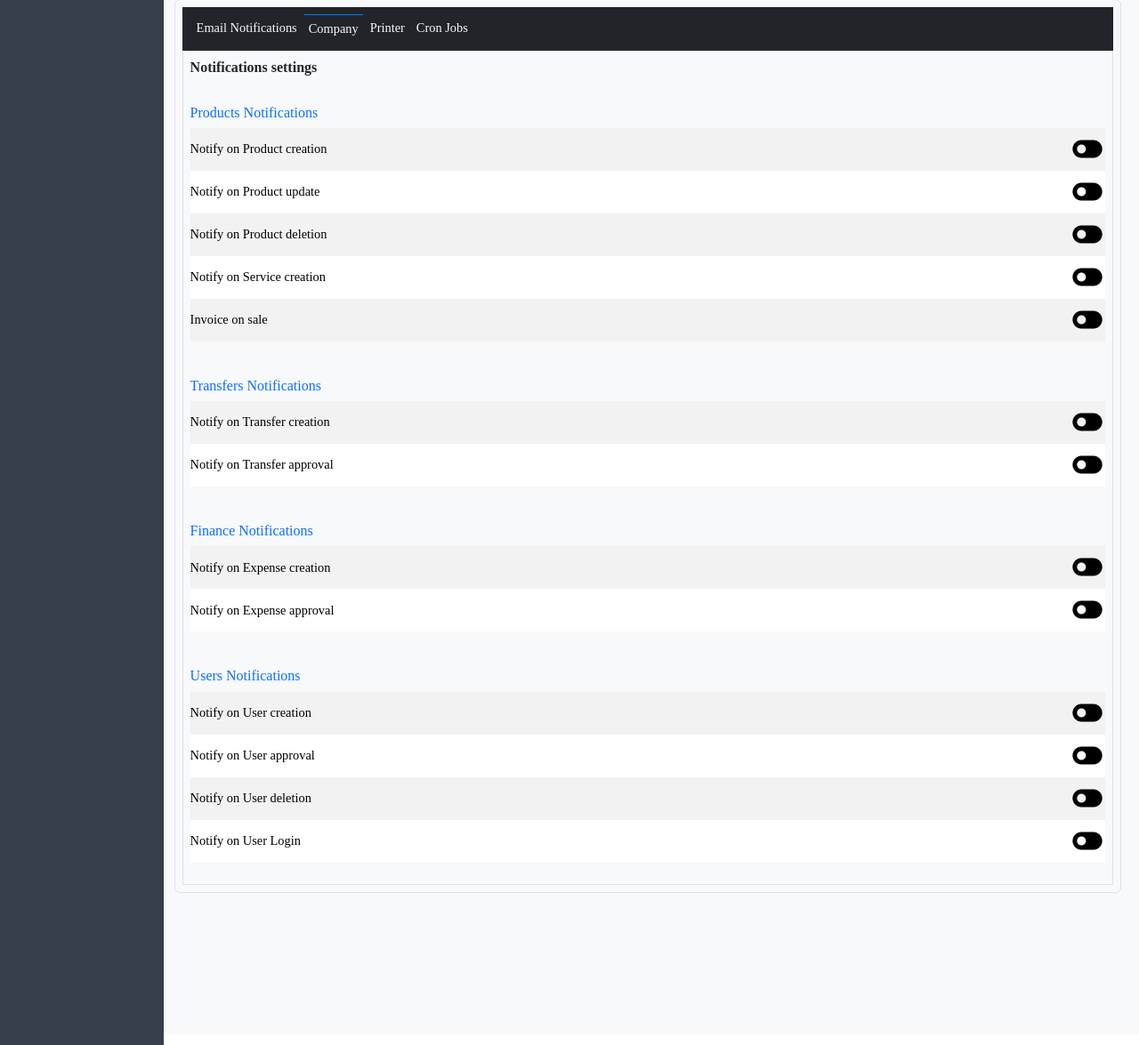
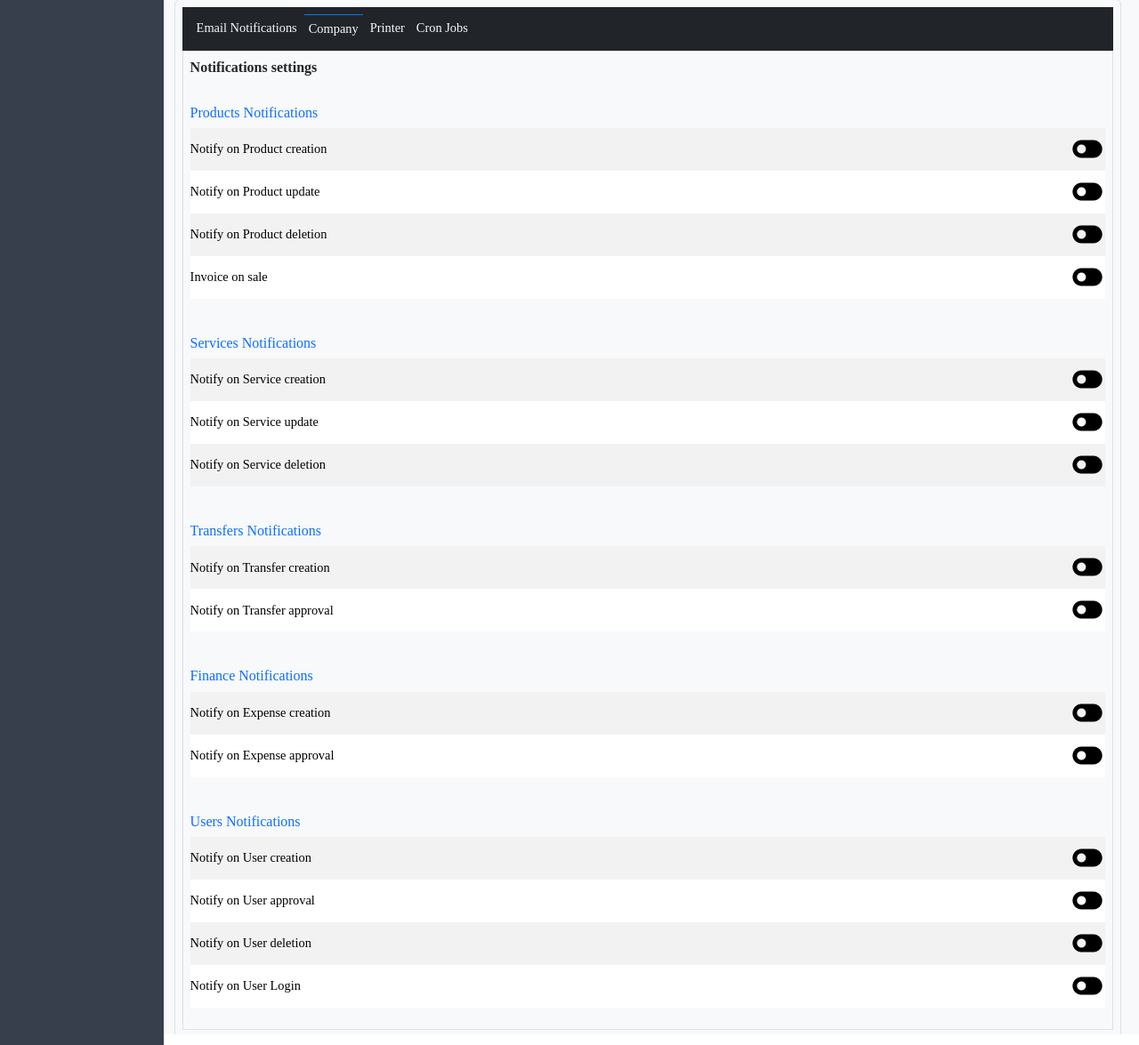
Before and after one commit to casymoyo/Techcity, a Django app: page /settings/ in a window 1280 px wide. Shown: the part 123-1298 px from the top of the page at 89% size. Run offline with Django 4.2, Linux system fonts and the light colour scheme; the visitor is signed in with stand-in values (Sample User, id 1); data that the repository does not hold is empty; parts of the project's set-up code (start-up, migrations or seed data) failed here and were passed over; some libraries are stand-ins or nearby versions; some web fonts are replaced.

Commit message:
feat:toggle effect on notifications

```diff
--- a/settings/views.py
+++ b/settings/views.py
@@ -11,7 +11,11 @@ from django.views.decorators.csrf import csrf_exempt
 from django.contrib.auth.decorators import login_required
 
 import logging
+
+from .models import NotificationsSettings
+
 logger = logging.getLogger(__name__)
+
 
 @login_required
 def settings(request):
@@ -31,21 +35,74 @@ def settings(request):
             printer_data = value[0]
 
     return render(request, 'settings/settings.html', {
-        'printer':printer_data,
-        'email_form':email_form,
-        'email_status':INVENTORY_EMAIL_NOTIFICATIONS_STATUS
+        'printer': printer_data,
+        'email_form': email_form,
+        'email_status': INVENTORY_EMAIL_NOTIFICATIONS_STATUS
     })
+
 
 from django.http import JsonResponse
 from django.views.decorators.http import require_http_methods
 
 
-@require_http_methods(["GET", "POST"])
+# >>>>>>>>>>>>>>>>>>>>>>>>>>>>>> Notifications settings >>>>>>>>>>>>>>>>>>>>>>>>>>>>>>>
+
+def validate_payload(payload):
+    # check payload for status and notification
+    if 'notification' not in payload:
+        return JsonResponse({'success': False, 'error': 'Notification not provided'}, status=400)
+    notification = payload.get('notification')
+    # check if notification is in database
+    logger.info(f'Notifications in database: {NotificationsSettings._meta.get_fields()}')
+    if notification not in NotificationsSettings._meta.get_fields():
+        return JsonResponse({'success': False, 'error': 'Invalid notification'}, status=400)
+
+    if 'status' not in payload:
+        return JsonResponse({'success': False, 'error': 'Status not provided'}, status=400)
+    # if payload is empty
+    if not payload:
+        return JsonResponse({'success': False, 'error': 'Empty payload'}, status=400)
+
+    status = payload.get('status')
+    # check if status is valid
+    if status not in ['on', 'off']:
+        return JsonResponse({'success': False, 'error': 'Invalid status'}, status=400)
+
+    return notification, status
+
+
+# products notifications settings views
+@require_http_methods(["POST"])
+@login_required
+def update_notification_status_view(request):
+    """
+        payload: {"notification": "product_creation","status": "on"}
+    """
+    if request.method == 'POST':
+        try:
+            # payload = json.loads(request.body)
+            # logger.info(f'Payload: {payload}')
+            # notification, status = validate_payload(payload)   # validate payload
+            # logger.info(f'Payload validated: {notification}, {status}')
+            # # update status from NotificationsSettings model
+            # notification_instance = NotificationsSettings.objects.first()
+            # logger.info(f'Notification instance: {notification_instance}')
+            # if notification_instance:
+            #     # update notification_instance
+            #     if status == 'on':
+            #         setattr(notification_instance, notification, True)
+            #     elif status == 'off':
+            #         setattr(notification_instance, notification, False)
+            #     notification_instance.save()
+            # logger.info(f'Notification: {notification} Status: {status}, updated successfully')
+            return JsonResponse({'success': True}, status=200)
+        except json.JSONDecodeError:
+            return JsonResponse({'success': False, 'error': 'Invalid JSON'}, status=400)
+
+
+@require_http_methods(["POST"])
 @login_required
 def email_notification_status(request):
-    if request.method == 'GET':
-        return JsonResponse({'status': settings.INVENTORY_EMAIL_NOTIFICATIONS_STATUS})
-
     if request.method == 'POST':
         try:
             data = json.loads(request.body)
@@ -57,10 +114,6 @@ def email_notification_status(request):
             return JsonResponse({'success': True}, status=200)
         except json.JSONDecodeError:
             return JsonResponse({'success': False, 'error': 'Invalid JSON'}, status=400)
-
-    return JsonResponse({'success': False}, status=400)
-
-
 
 
 @csrf_exempt
@@ -195,9 +248,8 @@ def update_or_create_printer(request):
 
 async def get_bluetooth_device(address):
     devices = await BleakScanner.discover()
-    device = next((d.address for d in devices ), None)
+    device = next((d.address for d in devices), None)
     return device
-
 
 # @login_required
 # def print_receipt(request, invoice_id):
--- a/templates/settings/settings.html
+++ b/templates/settings/settings.html
@@ -111,30 +111,53 @@
                                     <tr class="table-row">
                                         <td class="d-flex justify-content-between align-items-center">
                                             <span>Notify on Product creation</span>
+                                            <span id="toggle-icon-3" class='bx bxs-toggle-left fs-1 toggle-icon' data-status="false" onclick="toggleProductCreationStatus()"></span>
+                                        </td>
+                                    </tr>
+                                    <tr class="table-row">
+                                        <td class="d-flex justify-content-between align-items-center">
+                                            <span>Notify on Product update</span>
+                                            <span id="toggle-icon-4" class='bx bxs-toggle-left fs-1 toggle-icon' data-status="false" onclick="toggleProductUpdateStatus()"></span>
+                                        </td>
+                                    </tr>
+                                    <tr class="table-row mb-2">
+                                        <td class="d-flex justify-content-between align-items-center">
+                                            <span>Notify on Product deletion</span>
+                                            <span id="toggle-icon-5" class='bx bxs-toggle-left fs-1 toggle-icon' data-status="false" onclick="toggleProductDeletionStatus()"></span>
+                                        </td>
+                                    </tr>
+
+                                    <tr class="table-row">
+                                        <td class="d-flex justify-content-between align-items-center">
+                                            <span>Invoice on sale</span>
+                                            <span id="toggle-icon-4" class='bx bxs-toggle-left fs-1 toggle-icon' data-status="false" onclick="toggleInvoiceOnSaleStatus()"></span>
+                                        </td>
+                                    </tr>
+                                </tbody>
+                            </table>
+                        </div>
+
+                        {# services notifications #}
+                        <div class="table-responsive">
+                            <h6 class='mt-4 text-primary'>Services Notifications</h6>
+                            <table class="table table-striped table-borderless mt-2">
+                                <tbody>
+                                    <tr class="table-row">
+                                        <td class="d-flex justify-content-between align-items-center">
+                                            <span>Notify on Service creation</span>
                                             <span id="toggle-icon-3" class='bx bxs-toggle-left fs-1 toggle-icon' data-status="false" onclick=""></span>
                                         </td>
                                     </tr>
                                     <tr class="table-row">
                                         <td class="d-flex justify-content-between align-items-center">
-                                            <span>Notify on Product update</span>
+                                            <span>Notify on Service update</span>
                                             <span id="toggle-icon-4" class='bx bxs-toggle-left fs-1 toggle-icon' data-status="false" onclick=""></span>
                                         </td>
                                     </tr>
                                     <tr class="table-row">
                                         <td class="d-flex justify-content-between align-items-center">
-                                            <span>Notify on Product deletion</span>
+                                            <span>Notify on Service deletion</span>
                                             <span id="toggle-icon-5" class='bx bxs-toggle-left fs-1 toggle-icon' data-status="false" onclick=""></span>
-                                        </td>
-                                    </tr>
-                                    <tr class="table-row">
-                                        <td class="d-flex justify-content-between align-items-center">
-                                            <span>Notify on Service creation</span>
-                                            <span id="toggle-icon-6" class='bx bxs-toggle-left fs-1 toggle-icon' data-status="false" onclick=""></span>
-                                        </td>
-                                    <tr class="table-row">
-                                        <td class="d-flex justify-content-between align-items-center">
-                                            <span>Invoice on sale</span>
-                                            <span id="toggle-icon-4" class='bx bxs-toggle-left fs-1 toggle-icon' data-status="false" onclick=""></span>
                                         </td>
                                     </tr>
                                 </tbody>
@@ -291,7 +314,6 @@
         font-size: 2rem; /* Define font size for the icon */
         cursor: pointer;
     }
-
 </style>
 
 <script src="{% static 'css/bootstrap/js/bootstrap.bundle.min.js'%}"></script>
@@ -338,19 +360,84 @@
         .catch(error => console.error('Error:', error));
     }
 
-    function toggleLowStockStatus() {
-            const icon = document.getElementById('toggle-icon');
-            const currentStatus = icon.getAttribute('data-status') === 'true';
-            const newStatus = !currentStatus;
 
-            // Update the icon and status
-            icon.setAttribute('data-status', newStatus);
-            icon.classList.toggle('bxs-toggle-left', !newStatus);
-            icon.classList.toggle('bxs-toggle-right', newStatus);
+    function changeNotificationStatus(notification, status, icon, newStatus) {
+        // {#send request to backend#}
+        console.log("sending request to backend")
+        fetch("{% url 'settings:email_notification_status' %}", {
+            method: 'POST',
+            headers: {
+                'Content-Type': 'application/json',
+                'X-CSRFToken': getCookie('csrftoken')
+            },
+            body: JSON.stringify({ notification: notification, status: status })
+        })
+        .then(response => response.json())
+        .then(data => {
+            if (data.success) {
+                icon.setAttribute('data-status', newStatus);
+                icon.className = newStatus ? 'bx bxs-toggle-right fs-1' : 'bx bxs-toggle-left fs-1';
 
-            // Log the new status to the console (for demonstration purposes)
-            console.log('Low stock status:', newStatus);
+                // Change the color to green if the status is true
+                if (newStatus) {
+                    icon.style.color = 'green';
+                } else {
+                    icon.style.color = '';
+                }
+            } else {
+                alert('Failed to update status');
+            }
+        })
+        .catch(error => console.error('Error:', error));
     }
+
+    // {#products notifications#}
+
+    function toggleProductCreationStatus() {
+        const icon = document.getElementById('toggle-icon-3');
+        const currentStatus = icon.getAttribute('data-status') === 'true';
+        const newStatus = !currentStatus;
+
+        changeNotificationStatus('product_creation', newStatus, icon, newStatus);
+
+        // Log the new status to the console (for demonstration purposes)
+        console.log('Product creation status:', newStatus);
+    }
+
+    function toggleProductUpdateStatus() {
+        const icon = document.getElementById('toggle-icon-4');
+        const currentStatus = icon.getAttribute('data-status') === 'true';
+        const newStatus = !currentStatus;
+
+        changeNotificationStatus('product_update', newStatus, icon, newStatus);
+
+        // Log the new status to the console (for demonstration purposes)
+        console.log('Product update status:', newStatus);
+    }
+
+    function toggleProductDeletionStatus() {
+        const icon = document.getElementById('toggle-icon-5');
+        const currentStatus = icon.getAttribute('data-status') === 'true';
+        const newStatus = !currentStatus;
+
+        changeNotificationStatus('product_deletion', newStatus, icon, newStatus);
+
+        // Log the new status to the console (for demonstration purposes)
+        console.log('Product deletion status:', newStatus);
+    }
+
+    function toggleInvoiceOnSaleStatus() {
+        const icon = document.getElementById('toggle-icon-6');
+        const currentStatus = icon.getAttribute('data-status') === 'true';
+        const newStatus = !currentStatus;
+
+        changeNotificationStatus('invoice_on_sale', newStatus, icon, newStatus);
+
+        // Log the new status to the console (for demonstration purposes)
+        console.log('Invoice on sale status:', newStatus);
+    }
+
+
 
     scanButton.addEventListener('click', fetchPrinters);
     async function fetchPrinters() {
```
Also changed, not shown: settings/models.py (+30 -1 lines).
